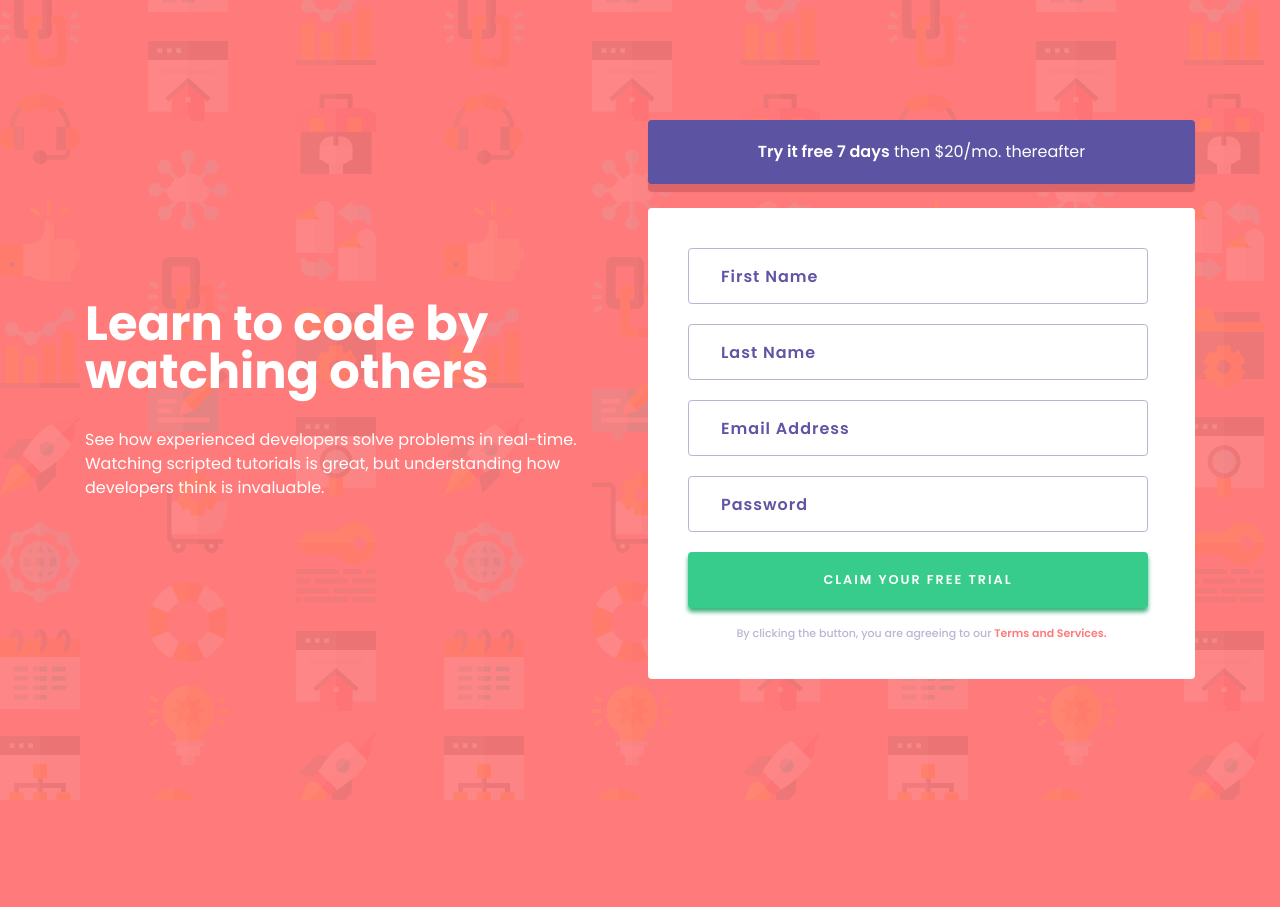
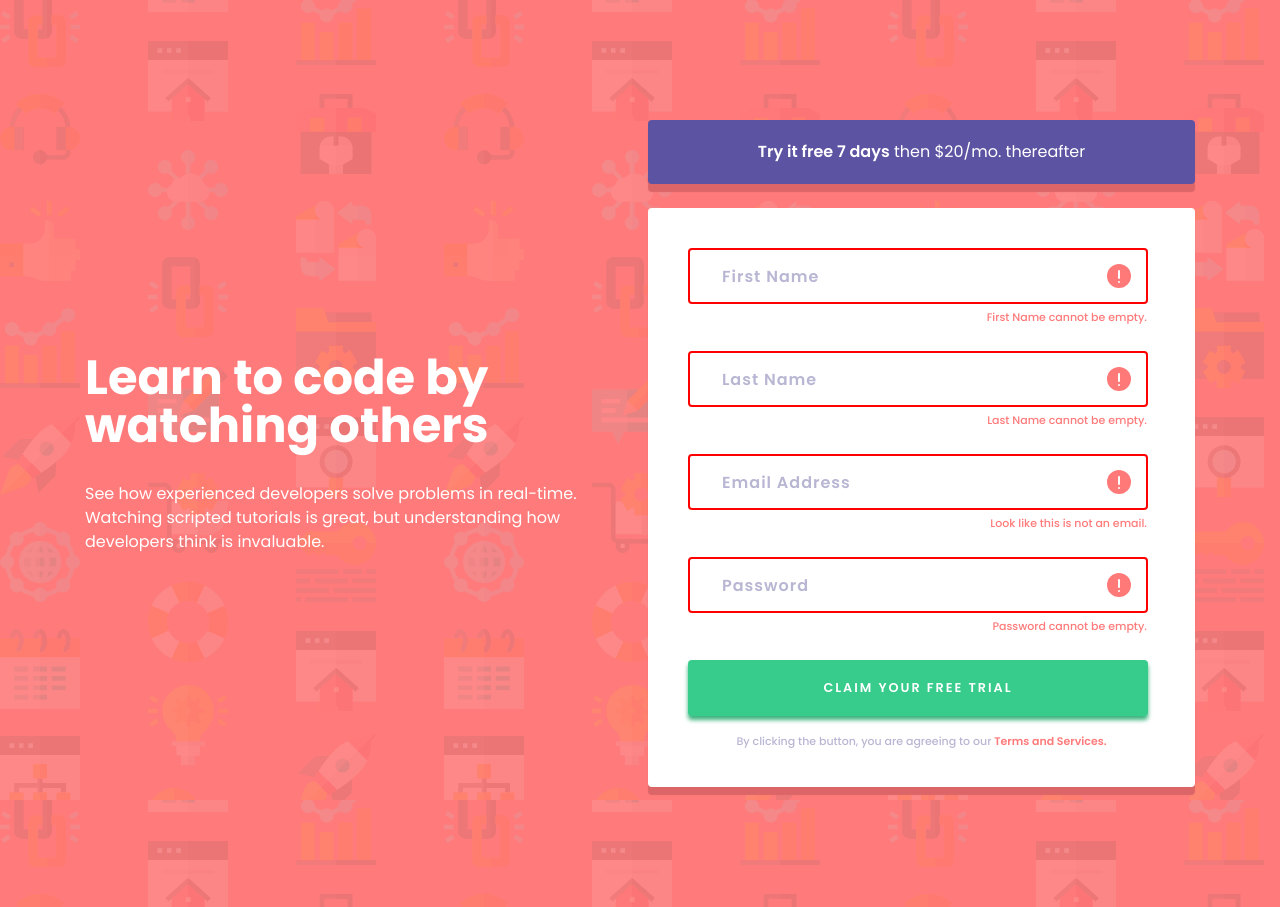
Before and after one commit to code-llzmt/intro-component-with-sign-up-form, a plain HTML site: page index.html in a window 1280 px wide. Both pictures are taken after a click on the button "CLAIM YOUR FREE TRIAL". Before the commit the page ends 800 px from the top, so only its background shows below. Drawn offline with Linux system fonts and the light colour scheme.

Commit message:
Form Works

```diff
--- a/css/fonts.css
+++ b/css/fonts.css
@@ -56,7 +56,7 @@ h1{
 
 @media (width <= 425px){
     h1{
-        font-size: 26px; /* 1.6rem */
+        font-size: 26px;
     }
 }
 
@@ -157,10 +157,41 @@ input::placeholder{
     font-family: 'Poppins';
     font-size: 16px; /* 1rem */
     font-weight: 600; /* semi-bold */
-    color: hsl(248, 32%, 49%); /* Blue */
+    color: hsl(246, 25%, 77%); /* Grayish Blue */
     letter-spacing: 1px;
 }
 
 input:hover{
     border: 1px solid hsl(249, 10%, 26%); /* Dark Blue */
 }
+
+.form > div{
+    display: flex;
+    flex-direction: column;
+    justify-content: flex-end;
+
+    position: relative;
+}
+
+.error-message{
+    display: none;
+
+    padding: 8px; /* 0.5rem */
+    text-align: right;
+
+    font-family: 'Poppins';
+    font-size: 11px; /* 0.7rem */
+    font-weight: 500; /* medium */
+    color: hsl(0, 100%, 74%); /* Red */
+}
+
+.icon-error{
+    width: 24px;
+    height: 24px;
+
+    position: absolute;
+    right: 1.5rem;
+    top: 1rem;
+
+    display: none;
+}
--- a/css/subscription-form-layout.css
+++ b/css/subscription-form-layout.css
@@ -53,6 +53,7 @@
     gap: 1rem;
     border-radius: 4px; /* 0.25rem */
     background-color: hsl(0, 0%, 100%);
+    box-shadow: 0px 8px 1px hsl(359, 63%, 63%); /* Darker Red */
 }
 
 @media (width > 768px){
--- a/index.html
+++ b/index.html
@@ -16,6 +16,7 @@
   <link rel="stylesheet" href="css/subscription-form-layout.css">
 
   <!-- js -->
+  <script src="js/form.js" async defer ></script>
 
   <!-- title -->
   <title>Frontend Mentor | Intro component with sign up form</title>
@@ -39,12 +40,31 @@
         </div>
 
         <div class="form">
-          <input type="text" placeholder="First Name">
-          <input type="text" placeholder="Last Name">
-          <input type="email" placeholder="Email Address">
-          <input type="password" placeholder="Password">
+          <div>
+            <input type="text" placeholder="First Name" class="first-name">
+            <span class="error-message">First Name cannot be empty.</span>
+            <img src="./assets/images/icon-error.svg" alt="icon-error" class="icon-error">
+          </div>
 
-          <button>Claim your free trial </button>
+          <div>
+            <input type="text" placeholder="Last Name" class="last-name">
+            <span class="error-message">Last Name cannot be empty.</span>
+            <img src="./assets/images/icon-error.svg" alt="icon-error" class="icon-error">
+          </div>
+
+          <div>
+            <input type="email" placeholder="Email Address" class="email">
+            <span class="error-message">Look like this is not an email.</span>
+            <img src="./assets/images/icon-error.svg" alt="icon-error" class="icon-error">
+          </div>
+
+          <div>
+            <input type="password" placeholder="Password" class="password">
+            <span class="error-message">Password cannot be empty.</span>
+            <img src="./assets/images/icon-error.svg" alt="icon-error" class="icon-error">
+          </div>
+
+          <button>Claim your free trial</button>
 
           <h6>By clicking the button, you are agreeing to our <span class="red-semi-bold">Terms and Services.</span></h6>
         </div>
--- /dev/null
+++ b/js/form.js
@@ -0,0 +1,59 @@
+
+const firstName = document.querySelector('.first-name');
+const lastName = document.querySelector('.last-name');
+const email = document.querySelector('.email');
+const password = document.querySelector('.password');
+
+const regex = /^\w+([\.-]?\w+)*@\w+([\.-]?\w+)*(\.\w{2,3})+$/;
+const formButton = document.querySelector('.form button');
+
+
+// the code its too repetitive, I think theres a better solution
+
+formButton.addEventListener('click', () => {
+
+    // first name
+    if(firstName.value.length == 0){
+        firstName.style.border = '2px solid red';
+        firstName.nextElementSibling.style.display = 'block';
+        firstName.parentElement.lastElementChild.style.display = 'block';
+    }else{
+        firstName.style.border = '2px solid green';
+        firstName.nextElementSibling.style.display = 'none';
+        firstName.parentElement.lastElementChild.style.display = 'none';
+    }
+
+    // last name
+    if(lastName.value.length == 0){
+        lastName.style.border = '2px solid red';
+        lastName.nextElementSibling.style.display = 'block';
+        lastName.parentElement.lastElementChild.style.display = 'block';
+    }else{
+        lastName.style.border = '2px solid green';
+        lastName.nextElementSibling.style.display = 'none';
+        lastName.parentElement.lastElementChild.style.display = 'none';
+    }
+
+    // email
+    if(email.value.length == 0 || !email.value.match(regex)){
+        email.style.border = '2px solid red';
+        email.nextElementSibling.style.display = 'block';
+        email.parentElement.lastElementChild.style.display = 'block';
+    }else{
+        email.style.border = '2px solid green';
+        email.nextElementSibling.style.display = 'none';
+        email.parentElement.lastElementChild.style.display = 'none';
+    }
+
+    // password
+    if(password.value.length == 0){
+        password.style.border = '2px solid red';
+        password.nextElementSibling.style.display = 'block';
+        password.parentElement.lastElementChild.style.display = 'block';
+    }else{
+        password.style.border = '2px solid green';
+        password.nextElementSibling.style.display = 'none';
+        password.parentElement.lastElementChild.style.display = 'none';
+    }
+
+});
```
Also changed, not shown: 1 other file.
